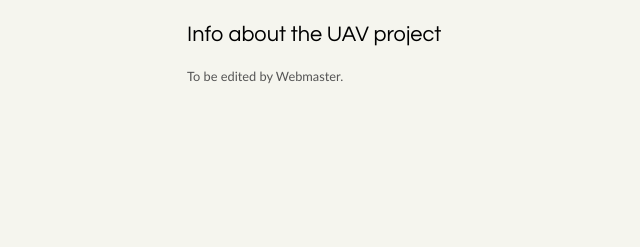
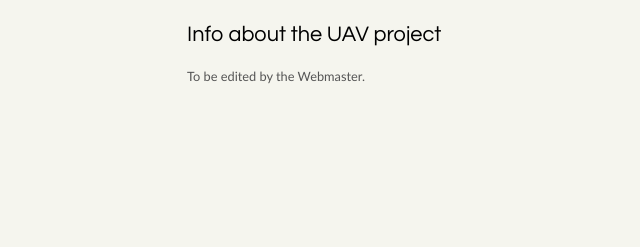
Before and after one commit to RoboticsatUCD/site, a plain HTML site: page uav.html in a window 1280 px wide. Shown: the part 189-436 px from the top of the page, 18-658 px from the left. Drawn offline with Linux system fonts and the light colour scheme.

Commit message:
Testing push to repo

```diff
--- a/uav.html
+++ b/uav.html
@@ -60,7 +60,7 @@
       </div>
       <div id="content">
         <h1>Info about the UAV project</h1>
-        <p>To be edited by Webmaster.</p>
+        <p>To be edited by the Webmaster.</p>
       </div>
     </div>
     <div id="content_footer"></div>
```
